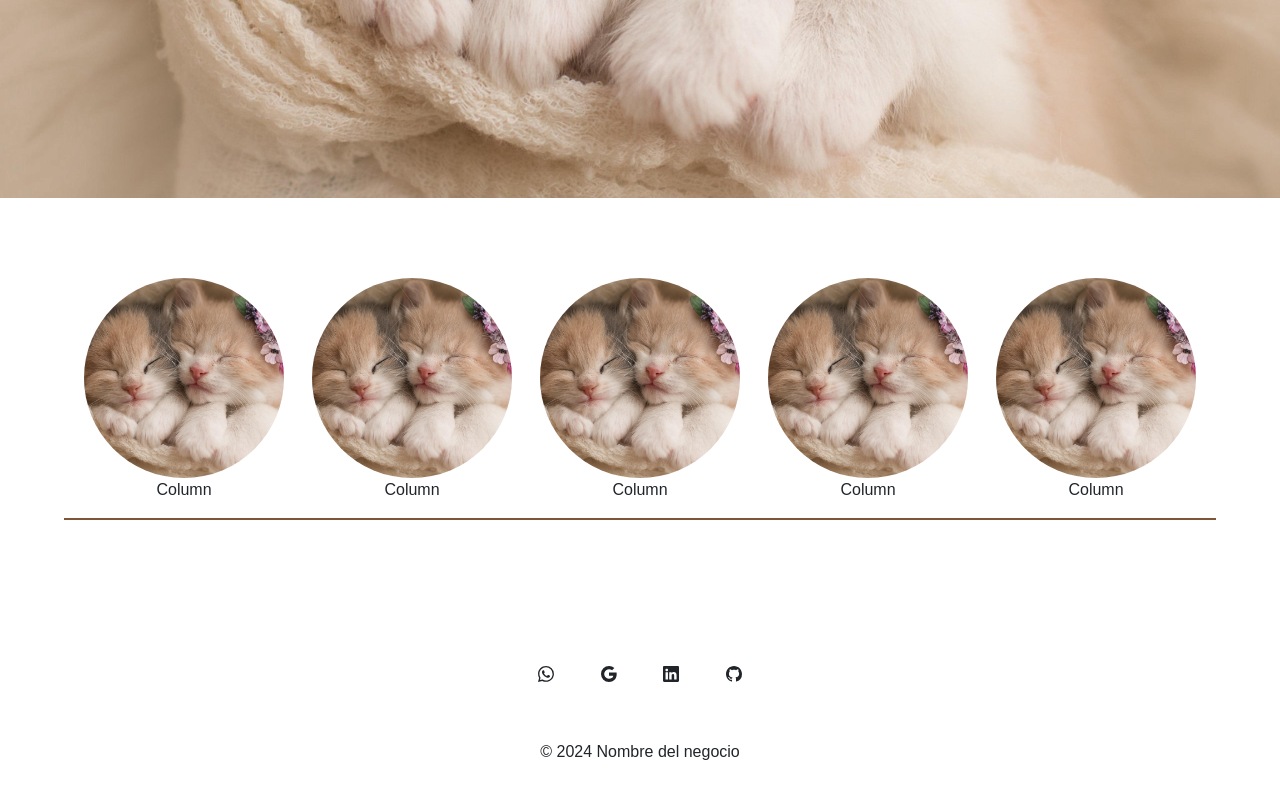
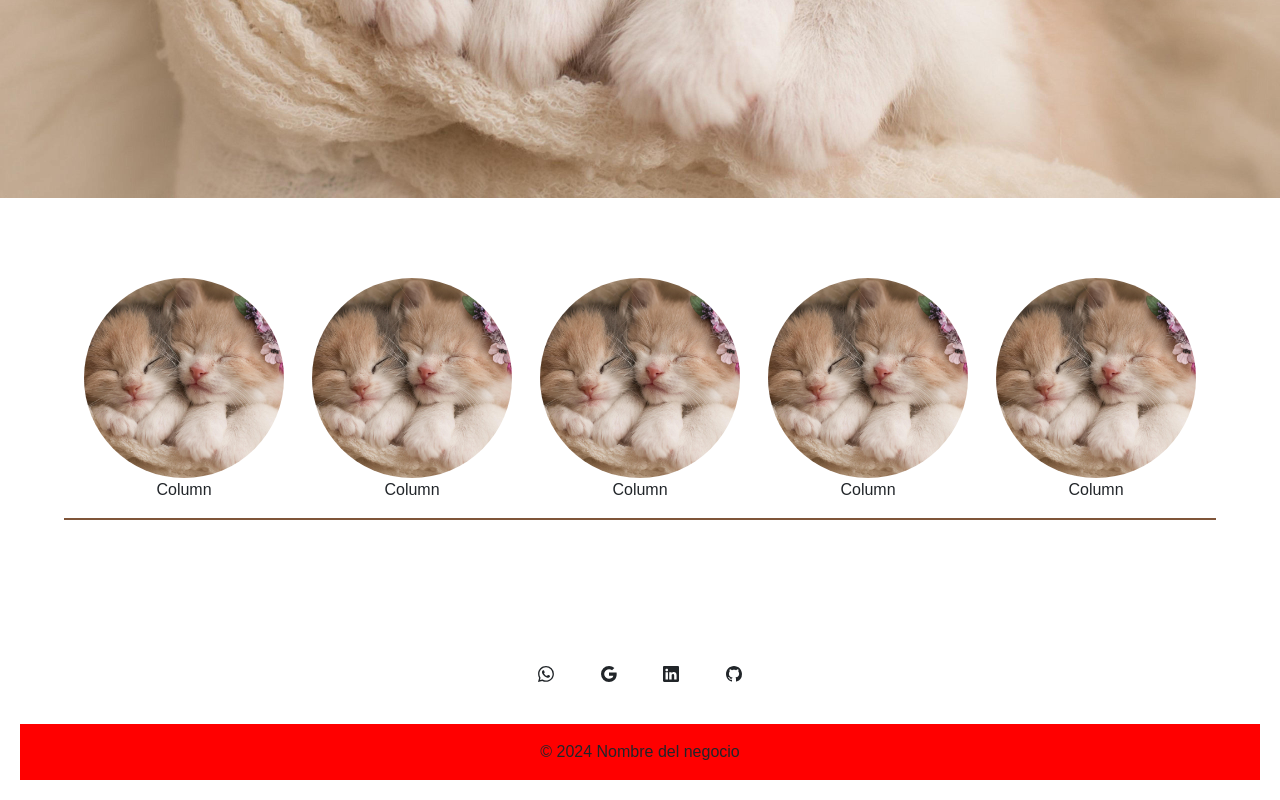
Before and after one commit to bzegarra/bzegarra.github.io, a plain HTML site: page index.html in a window 1280 px wide. Shown: the part 2560-3360 px from the top of the page. Drawn offline with nearby package versions, Linux system fonts and the light colour scheme.

Commit message:
estilos al footer

```diff
--- a/index.html
+++ b/index.html
@@ -180,7 +180,7 @@
 <!-- Grid container -->
 
 <!-- Copyright -->
-<div class="text-center text-dark p-3" style="background-color: white;">
+<div class="text-center text-dark p-3" style="background-color: red;">
 © 2024
 <a class="text-dark" href="https://beazegarra.com/">Nombre del negocio</a>
 </div>
```
